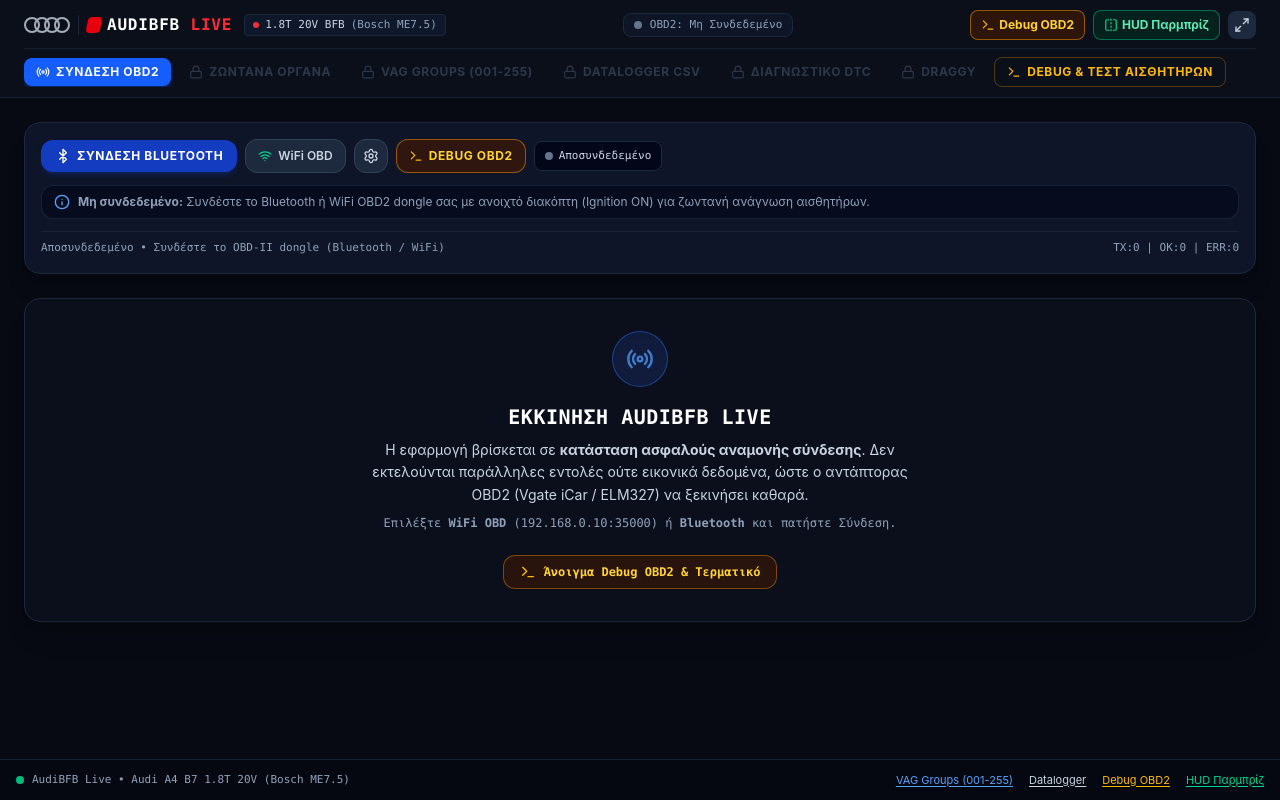
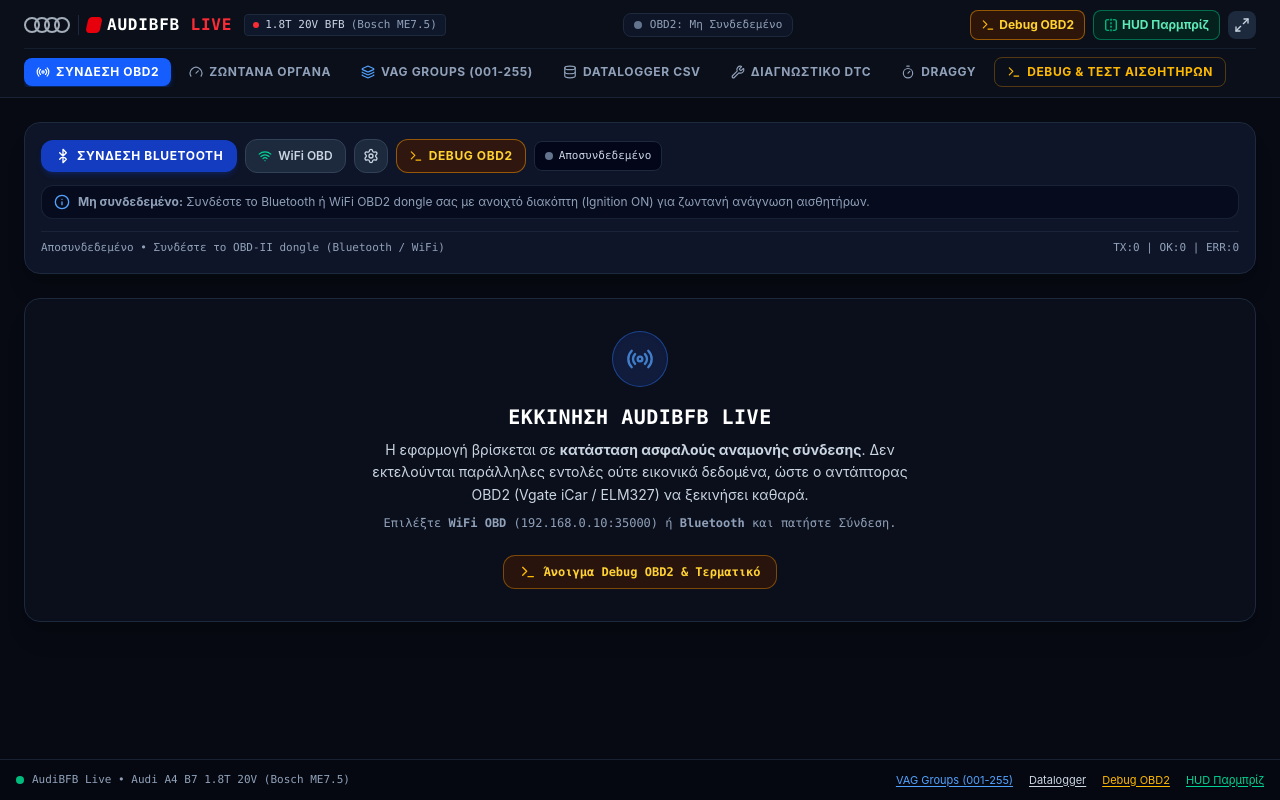
Before and after one commit to leonpanagiot/AUDI-A4-B7, a React (Vite) app: page / in a window 1280 px wide. Built offline with nearby package versions, Linux system fonts and the light colour scheme.

Commit message:
V1.00 - Unlock navigation tabs without OBD connection; preserve ECU command safety

```diff
--- a/src/App.tsx
+++ b/src/App.tsx
@@ -231,82 +231,67 @@
           </button>
 
           <button
-            onClick={() => isEcuLocked && setActiveTab('cockpit')}
-            disabled={!isEcuLocked}
+            onClick={() => setActiveTab('cockpit')}
             className={`flex items-center gap-1.5 px-3 py-1.5 rounded-lg font-bold uppercase tracking-wider transition whitespace-nowrap ${
-              !isEcuLocked
-                ? 'opacity-40 cursor-not-allowed text-slate-500'
-                : activeTab === 'cockpit'
+              activeTab === 'cockpit'
                 ? 'bg-red-600 text-white shadow-md shadow-red-600/30 cursor-pointer'
                 : 'text-slate-400 hover:text-white hover:bg-slate-800/60 cursor-pointer'
             }`}
-            title={!isEcuLocked ? 'Απαιτείται επιβεβαιωμένη σύνδεση ECU (ECU LOCK)' : 'Ζωντανά Όργανα'}
+            title="Ζωντανά Όργανα"
           >
-            {!isEcuLocked ? <Lock className="w-3.5 h-3.5" /> : <Gauge className="w-3.5 h-3.5" />}
+            <Gauge className="w-3.5 h-3.5" />
             <span>Ζωντανά Όργανα</span>
           </button>
 
           <button
-            onClick={() => isEcuLocked && setActiveTab('vagblocks')}
-            disabled={!isEcuLocked}
+            onClick={() => setActiveTab('vagblocks')}
             className={`flex items-center gap-1.5 px-3 py-1.5 rounded-lg font-bold uppercase tracking-wider transition whitespace-nowrap ${
-              !isEcuLocked
-                ? 'opacity-40 cursor-not-allowed text-slate-500'
-                : activeTab === 'vagblocks'
+              activeTab === 'vagblocks'
                 ? 'bg-red-600 text-white shadow-md shadow-red-600/30 cursor-pointer'
                 : 'text-slate-400 hover:text-white hover:bg-slate-800/60 cursor-pointer'
             }`}
-            title={!isEcuLocked ? 'Απαιτείται επιβεβαιωμένη σύνδεση ECU' : 'VAG Measuring Blocks'}
+            title="VAG Measuring Blocks"
           >
-            {!isEcuLocked ? <Lock className="w-3.5 h-3.5" /> : <Layers className="w-3.5 h-3.5 text-blue-400" />}
+            <Layers className="w-3.5 h-3.5 text-blue-400" />
             <span>VAG Groups (001-255)</span>
           </button>
 
           <button
-            onClick={() => isEcuLocked && setActiveTab('logger')}
-            disabled={!isEcuLocked}
+            onClick={() => setActiveTab('logger')}
             className={`flex items-center gap-1.5 px-3 py-1.5 rounded-lg font-bold uppercase tracking-wider transition whitespace-nowrap ${
-              !isEcuLocked
-                ? 'opacity-40 cursor-not-allowed text-slate-500'
-                : activeTab === 'logger'
+              activeTab === 'logger'
                 ? 'bg-red-600 text-white shadow-md shadow-red-600/30 cursor-pointer'
                 : 'text-slate-400 hover:text-white hover:bg-slate-800/60 cursor-pointer'
             }`}
-            title={!isEcuLocked ? 'Απαιτείται επιβεβαιωμένη σύνδεση ECU' : 'Datalogger CSV'}
+            title="Datalogger CSV"
           >
-            {!isEcuLocked ? <Lock className="w-3.5 h-3.5" /> : <Database className="w-3.5 h-3.5" />}
+            <Database className="w-3.5 h-3.5" />
             <span>Datalogger CSV</span>
           </button>
 
           <button
-            onClick={() => isEcuLocked && setActiveTab('dtc')}
-            disabled={!isEcuLocked}
+            onClick={() => setActiveTab('dtc')}
             className={`flex items-center gap-1.5 px-3 py-1.5 rounded-lg font-bold uppercase tracking-wider transition whitespace-nowrap ${
-              !isEcuLocked
-                ? 'opacity-40 cursor-not-allowed text-slate-500'
-                : activeTab === 'dtc'
+              activeTab === 'dtc'
                 ? 'bg-red-600 text-white shadow-md shadow-red-600/30 cursor-pointer'
                 : 'text-slate-400 hover:text-white hover:bg-slate-800/60 cursor-pointer'
             }`}
-            title={!isEcuLocked ? 'Απαιτείται επιβεβαιωμένη σύνδεση ECU' : 'Διαγνωστικό DTC'}
+            title="Διαγνωστικό DTC"
           >
-            {!isEcuLocked ? <Lock className="w-3.5 h-3.5" /> : <Wrench className="w-3.5 h-3.5" />}
+            <Wrench className="w-3.5 h-3.5" />
             <span>Διαγνωστικό DTC {activeDTCs.length > 0 && `(${activeDTCs.length})`}</span>
           </button>
 
           <button
-            onClick={() => isEcuLocked && setActiveTab('timer')}
-            disabled={!isEcuLocked}
+            onClick={() => setActiveTab('timer')}
             className={`flex items-center gap-1.5 px-3 py-1.5 rounded-lg font-bold uppercase tracking-wider transition whitespace-nowrap ${
-              !isEcuLocked
-                ? 'opacity-40 cursor-not-allowed text-slate-500'
-                : activeTab === 'timer'
+              activeTab === 'timer'
                 ? 'bg-red-600 text-white shadow-md shadow-red-600/30 cursor-pointer'
                 : 'text-slate-400 hover:text-white hover:bg-slate-800/60 cursor-pointer'
             }`}
-            title={!isEcuLocked ? 'Απαιτείται επιβεβαιωμένη σύνδεση ECU' : 'Draggy'}
+            title="Draggy"
           >
-            {!isEcuLocked ? <Lock className="w-3.5 h-3.5" /> : <Timer className="w-3.5 h-3.5" />}
+            <Timer className="w-3.5 h-3.5" />
             <span>Draggy</span>
           </button>
 
@@ -328,7 +313,7 @@
       {/* Main Content Area */}
       <main className="flex-1 max-w-7xl mx-auto w-full p-3 sm:p-6 space-y-5">
         {/* Initial Connection Hub View (Shown on launch until ECU is locked) */}
-        {(activeTab === 'connect' || (!isEcuLocked && activeTab !== 'debug')) && (
+        {activeTab === 'connect' && (
           <div className="space-y-6">
             <ThrottleSimulatorControl
               mode={connectionMode}
@@ -370,7 +355,7 @@
         )}
 
         {/* Tab 1: Cockpit / Telemetry (Active only once ECU is confirmed locked) */}
-        {activeTab === 'cockpit' && isEcuLocked && (
+        {activeTab === 'cockpit' && (
           <div className="space-y-5">
             {focusedPid ? <FocusedSensorGraph pid={focusedPid} onClose={() => setFocusedPid(null)} /> : <>
             {/* OBD-II Connection Control Bar */}
```
